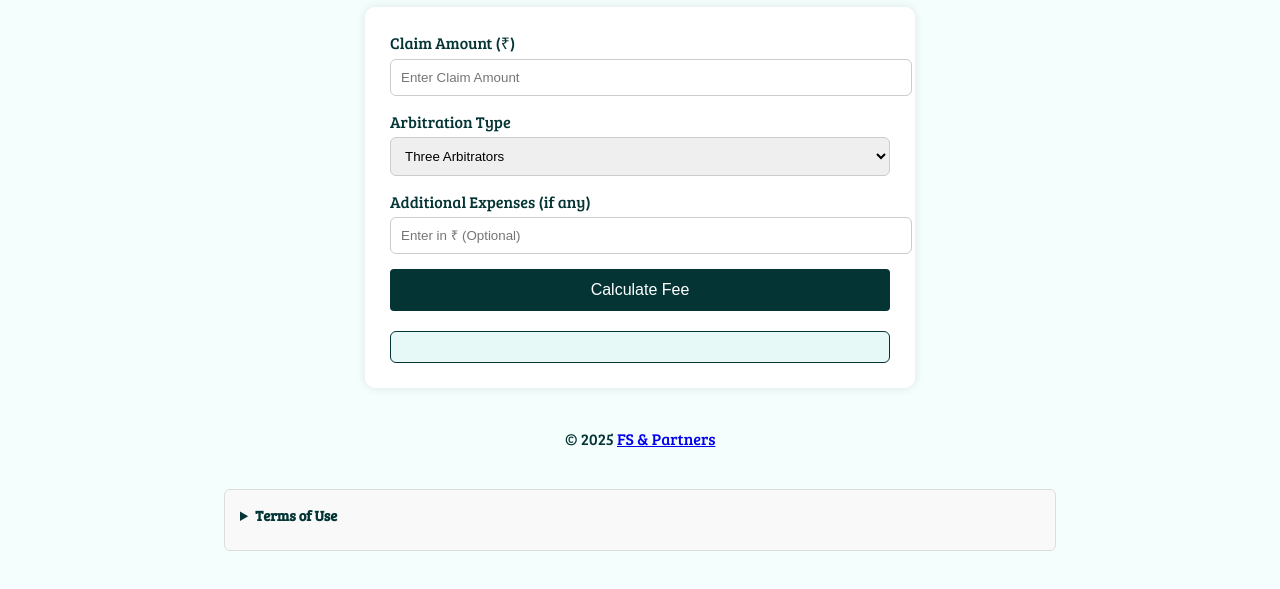
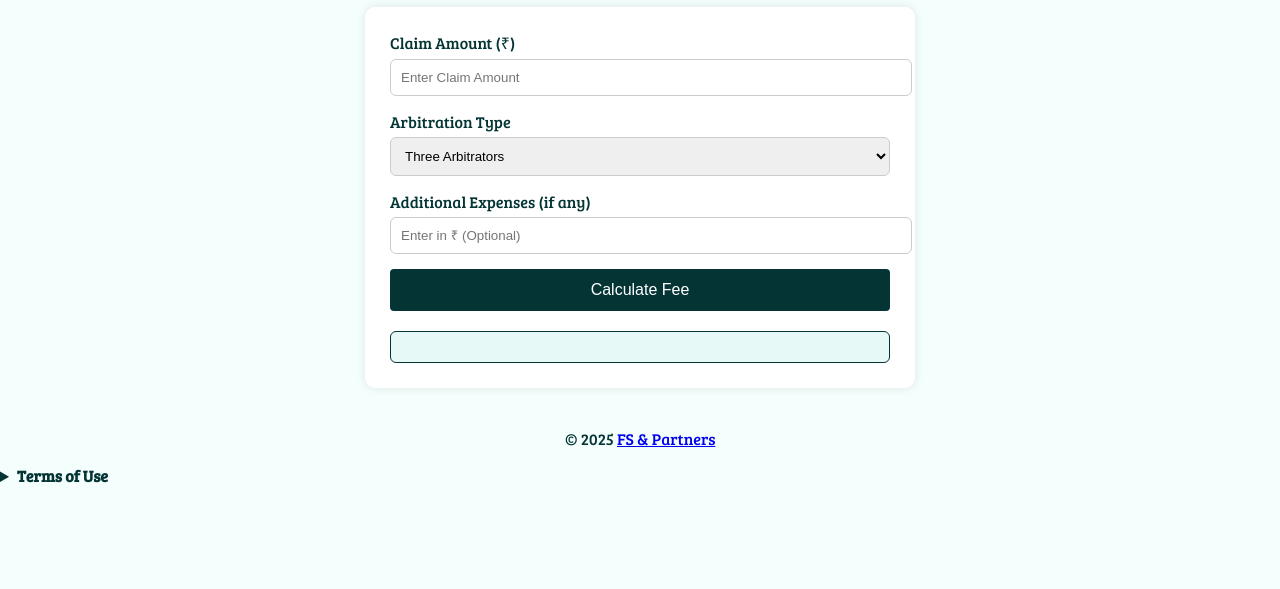
Before and after one commit to Advshubham-delhi/Arbitrator-s-Fees, a plain HTML site: page index.html in a window 1280 px wide. Shown: the part 241-830 px from the top of the page. After the commit the page ends 800 px from the top, so only its background shows below. Drawn offline with Linux system fonts and the light colour scheme.

Commit message:
Update style.css

```diff
--- a/style.css
+++ b/style.css
@@ -79,33 +79,3 @@ footer {
   text-align: center;
   margin-top: 40px;
 }
-.terms-section {
-  max-width: 800px;
-  margin: 40px auto;
-  font-size: 0.9em;
-  background: #f9f9f9;
-  padding: 15px;
-  border-radius: 6px;
-  border: 1px solid #ddd;
-}
-
-.terms-section details summary {
-  cursor: pointer;
-  font-size: 1em;
-  font-weight: bold;
-  margin-bottom: 10px;
-}
-
-.terms-section details[open] summary {
-  margin-bottom: 15px;
-}
-
-.terms-section .terms-content p {
-  margin: 8px 0;
-  line-height: 1.5;
-}
-
-.terms-section a {
-  color: #065656;
-  text-decoration: underline;
-}
```
